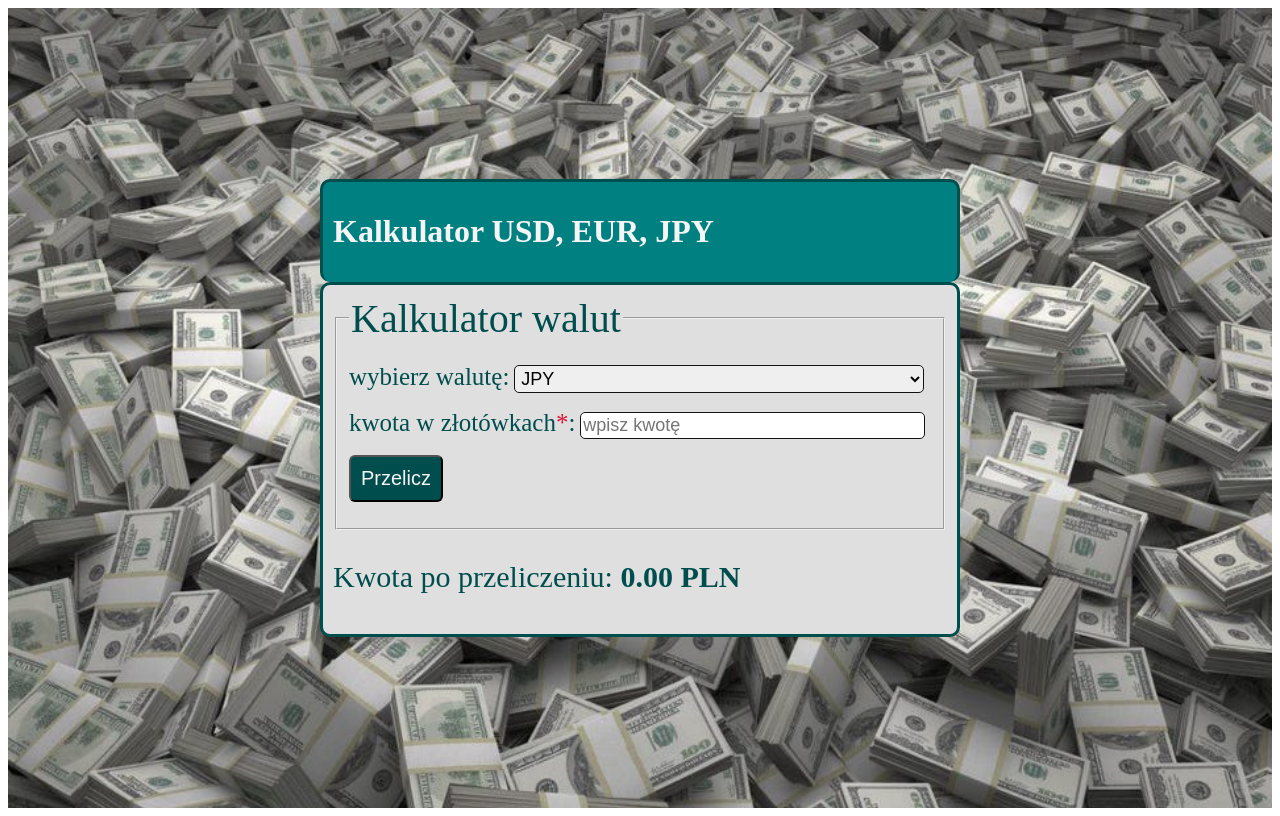
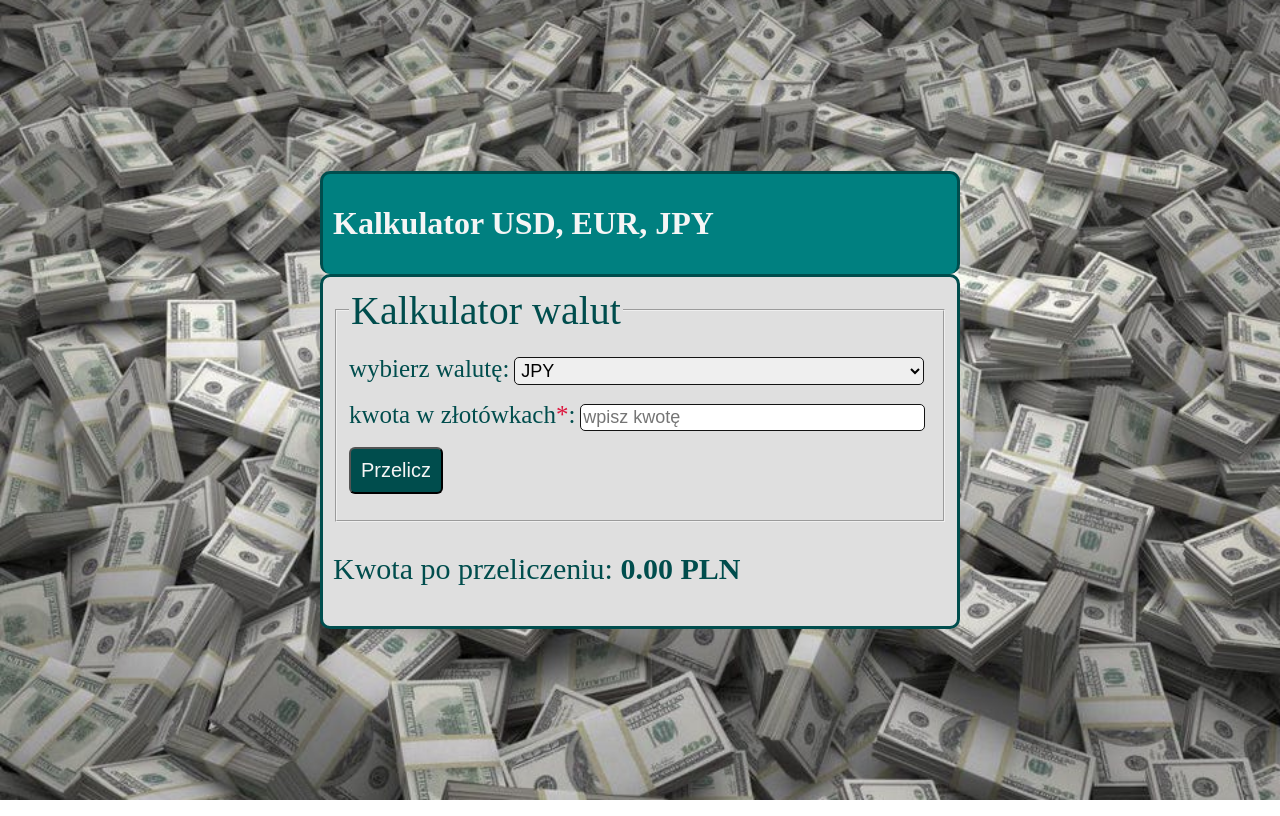
Before and after one commit to DawidGaski/currency-converter-react, a React (Create React App) app: page / in a window 1280 px wide. Built offline with nearby package versions, Linux system fonts and the light colour scheme.

Commit message:
body margin deleted

```diff
--- a/src/index.css
+++ b/src/index.css
@@ -5,3 +5,7 @@ html {
 *, ::after, ::before {
   box-sizing: inherit;
 }
+
+body {
+  margin: auto;
+}
```
